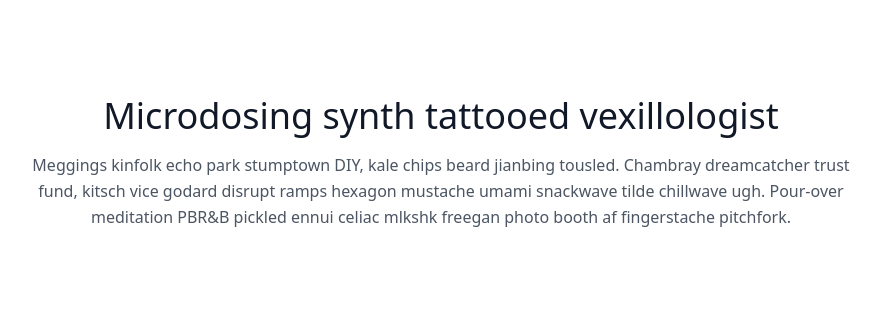
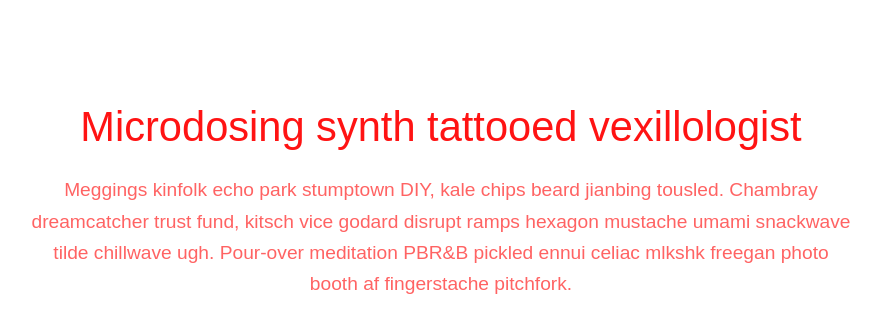
Before and after one commit to mattiasLucas/NEXTJS-AUTH, a Next.js app: page / in a window 1280 px wide. Shown: the top 332 px of the page, without its empty margins (199-1080 px from the left). Built offline with nearby package versions, Linux system fonts and the light colour scheme.

Commit message:
finished twconfig.js

```diff
--- a/pages/index.js
+++ b/pages/index.js
@@ -1,12 +1,12 @@
 export default function Home() {
   return (
-    <section className="text-gray-600 body-font">
+    <section className="text-gray-600 body-font font-poppins">
       <div className="container mx-auto flex px-5 py-24 items-center justify-center flex-col">
         <div className="text-center lg:w-2/3 w-full">
-          <h1 className="title-font sm:text-4xl text-3xl mb-4 font-medium text-gray-900">
+          <h1 className="title-font text-title mb-4 font-medium text-primary-800 ">
             Microdosing synth tattooed vexillologist
           </h1>
-          <p className="mb-8 leading-relaxed">
+          <p className="mb-8 leading-relaxed text-primary-500 text-paragraph">
             Meggings kinfolk echo park stumptown DIY, kale chips beard jianbing
             tousled. Chambray dreamcatcher trust fund, kitsch vice godard
             disrupt ramps hexagon mustache umami snackwave tilde chillwave ugh.
--- a/tailwind.config.js
+++ b/tailwind.config.js
@@ -5,7 +5,21 @@
     "./components/**/*.{js,ts,jsx,tsx}",
   ],
   theme: {
-    extend: {},
+    fontSize: {
+      title: `2.6rem;`,
+      paragraph: `1.2rem;`
+    },
+    extend: {
+      colors: {
+        primary: {
+          500: '#FF6363;',
+          800: '#FF1313;',
+        }
+      },
+      fontFamily: {
+        poppins: ['Poppins', 'sans-serif'],
+      },
+    },
   },
   plugins: [],
 }
```
Also changed, not shown: public/fonts/ADELIA.otf (added).
